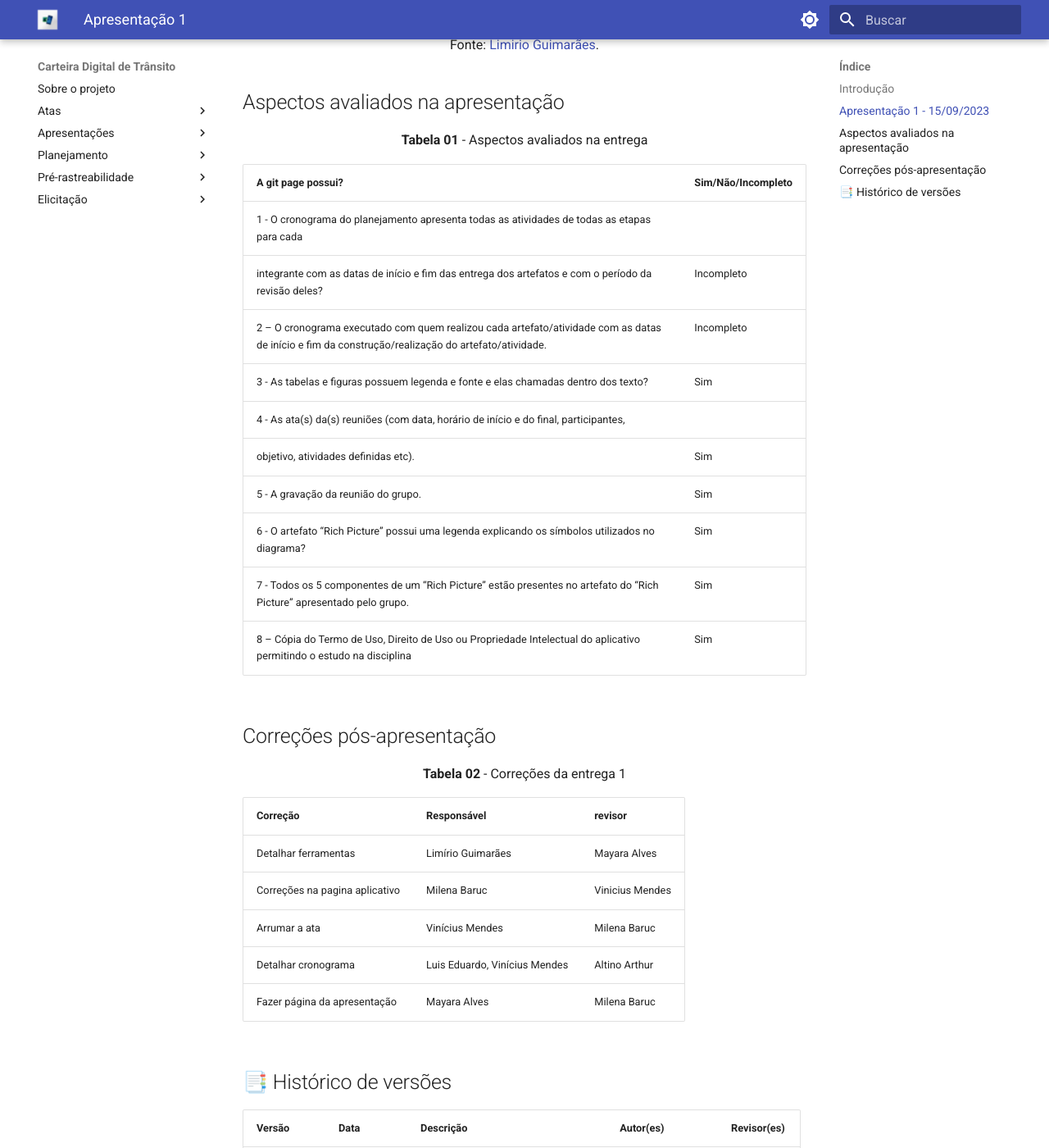
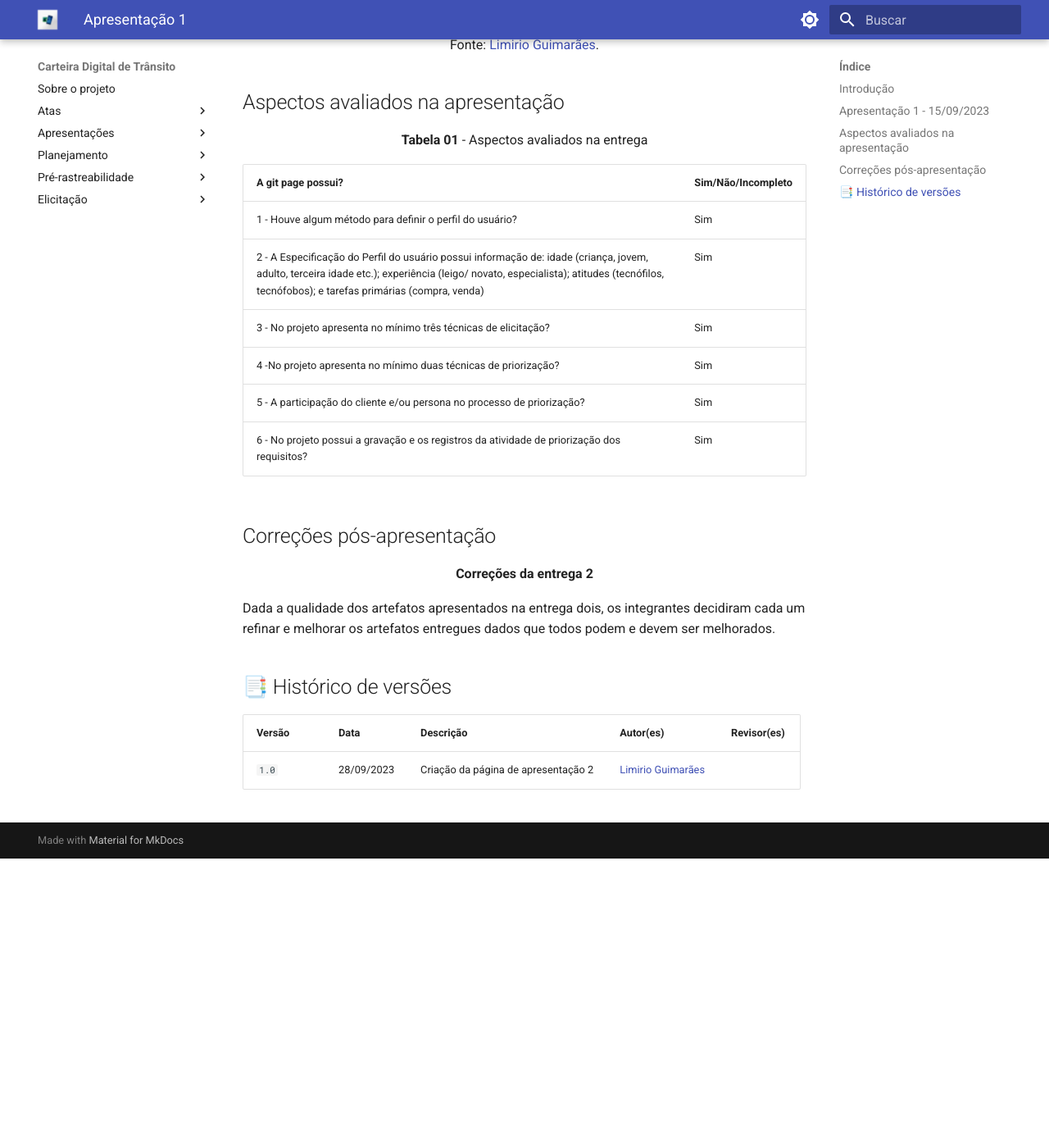
Before and after one commit to Requisitos-de-Software/2023.2-Carteira_Digital_de_Transito, an MkDocs documentation site: the page built from docs/apresentação/apresentacao 2.md, in a window 1280 px wide and 1400 px high, scrolled down 788 px. Shown: the whole window at 82% size. Built offline with MkDocs 1.6.1 and Material for MkDocs 9.7.7, drawn with Linux system fonts in a browser that asks for light colours; after the commit the page ends 1835 px from its top, so only the background shows below that; grey boxes are pictures that could not be loaded.

Commit message:
finalizada documentacao da entrega 2

```diff
--- a/docs/apresentação/apresentacao 2.md
+++ b/docs/apresentação/apresentacao 2.md
@@ -17,27 +17,25 @@ O propósito desta página consiste em arquivar os elementos pertinentes à prim
 
 A git page possui?                                                                              | Sim/Não/Incompleto     |
 ----------------------------------------------------------------------------------------------- | ---------------------- |
-1 - O cronograma do planejamento apresenta todas as atividades de todas as etapas para cada
-integrante com as datas de início e fim das entrega dos artefatos e com o período da revisão deles?                                                                                          | Incompleto             |
-2 – O cronograma executado com quem realizou cada artefato/atividade com as datas de início e fim da construção/realização do artefato/atividade.                                           | Incompleto            |
-3 - As tabelas e figuras possuem legenda e fonte e elas chamadas dentro dos texto?              | Sim                    |
-4 - As ata(s) da(s) reuniões (com data, horário de início e do final, participantes,
-objetivo, atividades definidas etc).                                                            | Sim                    |
-5 - A gravação da reunião do grupo. | Sim
-6 - O artefato “Rich Picture” possui uma legenda explicando os símbolos utilizados no diagrama? | Sim                    |
-7 - Todos os 5 componentes de um “Rich Picture” estão presentes no artefato do “Rich Picture” apresentado pelo grupo.                                                                         | Sim                    |
-8 – Cópia do Termo de Uso, Direito de Uso ou Propriedade Intelectual do aplicativo permitindo o estudo na disciplina                                                                         | Sim                    |
+1 - Houve algum método para definir o perfil do usuário?                                        | Sim                    |
+2 - A Especificação do Perfil do usuário possui informação de:   idade (criança, jovem, adulto, terceira idade etc.);   experiência (leigo/ novato, especialista);   atitudes (tecnófilos, tecnófobos); e   tarefas primárias (compra, venda)                                                                                          | Sim            |
+3 - No projeto apresenta no mínimo três técnicas de elicitação?                                 | Sim                    |
+4 -No projeto apresenta no mínimo duas técnicas de priorização?                                 | Sim                    |
+5 - A participação do cliente e/ou persona no processo de priorização?                          | Sim
+6 - No projeto possui a  gravação e os registros da atividade de priorização dos requisitos?    | Sim                    |
+
 
 ## Correções pós-apresentação
-<p align="center"><b>Tabela 02</b> - Correções da entrega 1 </p>
+<p align="center"><b>Correções da entrega 2</b></p>
+Dada a qualidade dos artefatos apresentados na entrega dois, os integrantes decidiram cada um refinar e melhorar os artefatos entregues dados que todos podem e devem ser melhorados.
 
-Correção                        |           Responsável         |      revisor         |
+<!--Correção                        |           Responsável         |      revisor         |
 --------------------------------| ----------------------------- | -------------------- |
 Detalhar ferramentas            | Limírio Guimarães             | Mayara Alves         |
 Correções na pagina aplicativo  | Milena Baruc                  | Vinicius Mendes      |
 Arrumar a ata                   | Vinícius Mendes               | Milena Baruc         |
 Detalhar cronograma             | Luis Eduardo, Vinícius Mendes | Altino Arthur        |
-Fazer página da apresentação    | Mayara Alves                  | Milena Baruc         |
+Fazer página da apresentação    | Mayara Alves                  | Milena Baruc         |-->
 
 ## 📑 Histórico de versões
 
```
